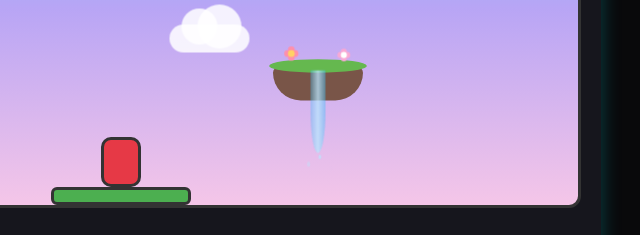
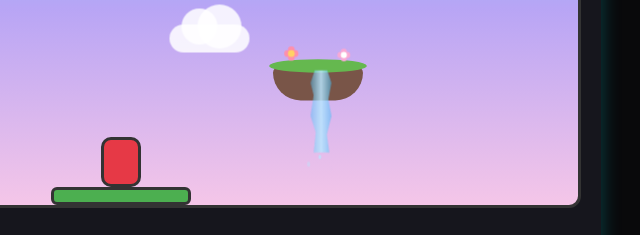
Before and after one commit to ryanblack02/keyboard-jumper-hardcore, a plain HTML site: page index.html in a window 1280 px wide. Shown: the part 794-1029 px from the top of the page, 519-1159 px from the left. Drawn offline with Linux system fonts and the light colour scheme.

Commit message:
Modify waterfall dimensions and styles
Updated waterfall shape and properties for improved appearance.

```diff
--- a/css/scenery.css
+++ b/css/scenery.css
@@ -143,30 +143,51 @@
 }
 
 /* =========================
-   WATERFALLS
+   WATERFALL SHAPE
 ========================= */
 
 .waterfall {
   position: absolute;
   top: 5px;
   left: 50px;
-  width: 20px;
+  width: 28px;
   height: 110px;
+  opacity: 0.9;
+  z-index: 1;
+  overflow: visible;
+}
+
+/* Main flowing water */
+
+.waterfall::before {
+  content: "";
+  position: absolute;
+  inset: 0;
 
   background: linear-gradient(
     to right,
-    rgba(56, 189, 248, 0.4),
-    rgba(186, 230, 253, 0.9),
-    rgba(56, 189, 248, 0.5)
+    rgba(56, 189, 248, 0.45),
+    rgba(186, 230, 253, 0.95),
+    rgba(56, 189, 248, 0.55)
   );
 
-  border-radius: 0 0 50% 50%;
-  opacity: 0.85;
-  z-index: 1;
-}
+  background-size: 100% 200%;
 
-.waterfall {
-  background-size: 100% 200%;
+  clip-path: polygon(
+    20% 0,
+    80% 0,
+    100% 15%,
+    85% 35%,
+    100% 55%,
+    78% 78%,
+    90% 100%,
+    15% 100%,
+    25% 75%,
+    0 55%,
+    15% 30%,
+    0 15%
+  );
+
   animation: waterfallFlow 1.2s linear infinite;
 }
 
```
